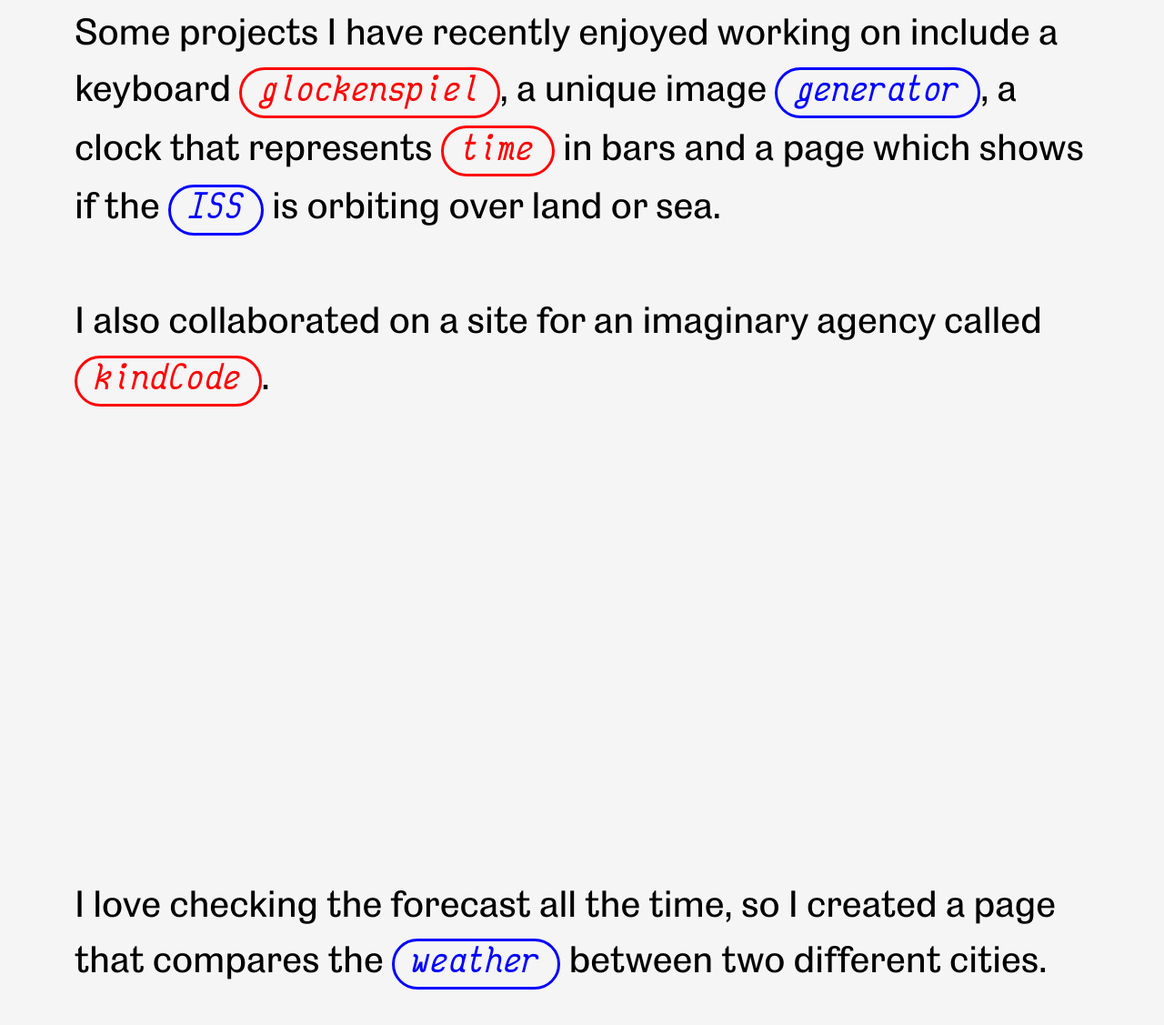
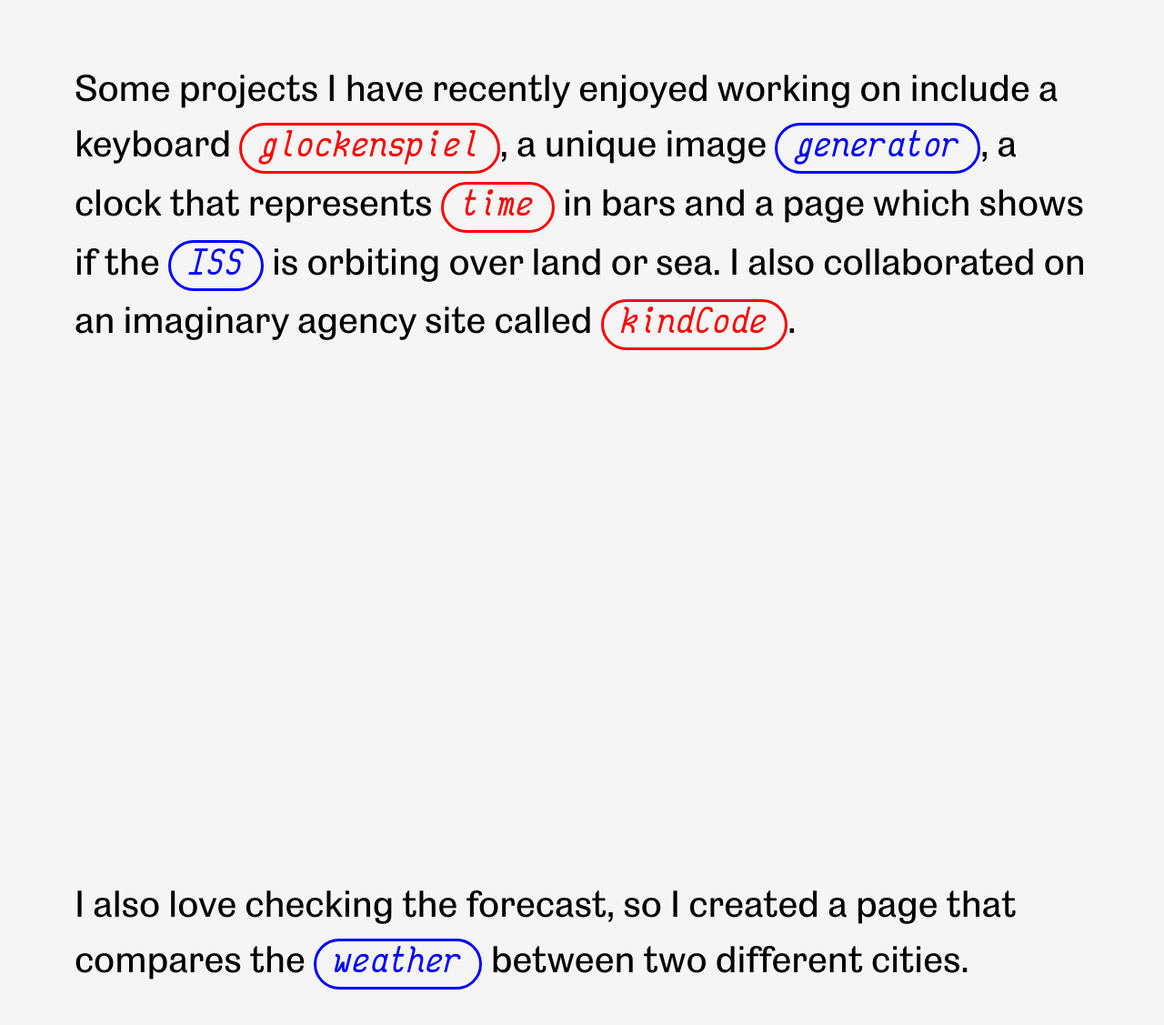
Before and after one commit to cemalokten/cemalokten.github.io, a website: page index.html in a window 1280 px wide. Shown: the part 1775-2902 px from the top of the page at 91% size. Drawn offline with Linux system fonts and the light colour scheme.

Commit message:
Deployed

```diff
--- a/index.html
+++ b/index.html
@@ -31,16 +31,15 @@
             <p>Some projects I have recently enjoyed working on include a keyboard <span
                     data-id='3'>glockenspiel</span>, a unique image <span data-id='7'>generator</span>, a clock
                 that represents <span data-id="4">time</span> in bars
-                and a page which shows if the <span data-id="5">ISS</span> is orbiting over land or sea. <br><br>I also
-                collaborated on a
-                site for an imaginary agency
-                called <a href="http://www.google.com" rel="noopener noreferrer" target="_blank"><span
+                and a page which shows if the <span data-id="5">ISS</span> is orbiting over land or sea. I also
+                collaborated on an imaginary agency site called
+                <a href="http://www.google.com" rel="noopener noreferrer" target="_blank"><span
                         data-id="6">kindCode</span></a>.
             </p>
         </section>
 
         <section>
-            <p>I love checking the forecast all the time, so I created a page that compares the
+            <p>I also love checking the forecast, so I created a page that compares the
                 <span data-id="8">weather</span> between
                 two different cities.
             </p>
```
